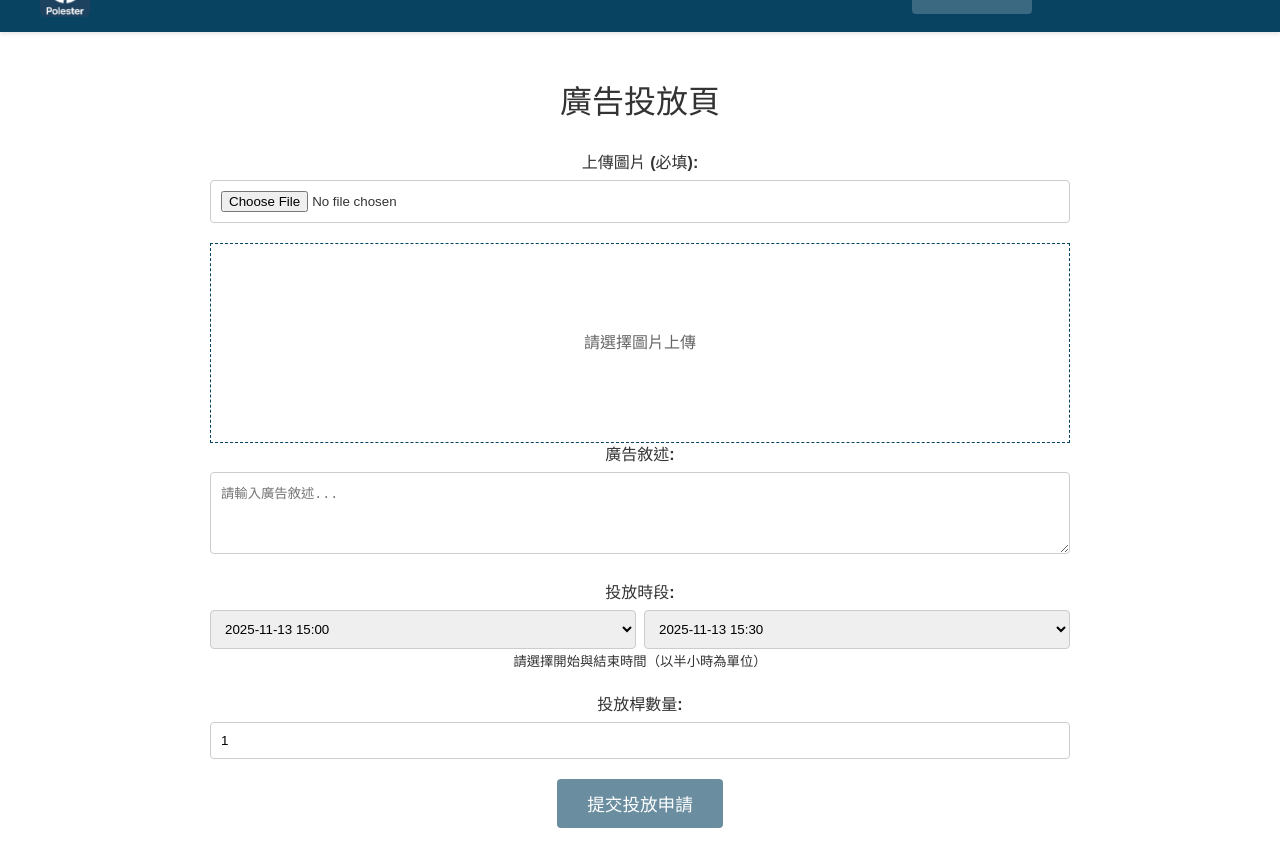
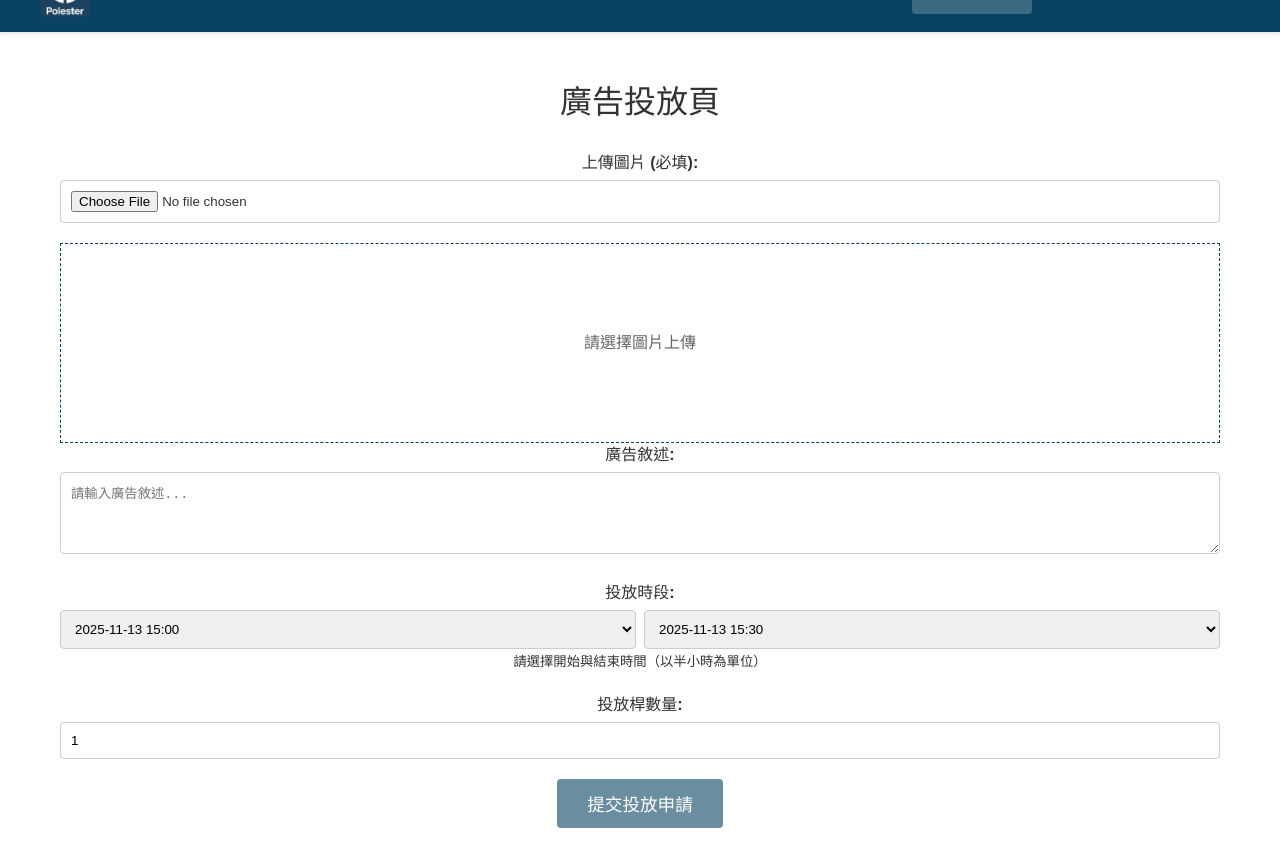
Before and after one commit to UIE47061/Polester, a Vue app: page /placement in a window 1280 px wide. Built offline with nearby package versions, Linux system fonts and the light colour scheme.

Commit message:
[modify] 調整 PlacementView 的最大寬度，提升響應式設計效果

```diff
--- a/src/views/PlacementView.vue
+++ b/src/views/PlacementView.vue
@@ -204,7 +204,7 @@ async function handleSubmit() {
 
 <style scoped>
 .placement-view {
-  max-width: 800px;
+  max-width: 1200px;
   margin: 0 auto;
   width: 100%;
   padding: 0 15px;
@@ -245,7 +245,6 @@ button:disabled {
 /* Desktop RWD */
 @media (min-width: 992px) {
   .placement-view {
-    max-width: 900px;
     padding: 20px;
   }
 
```
